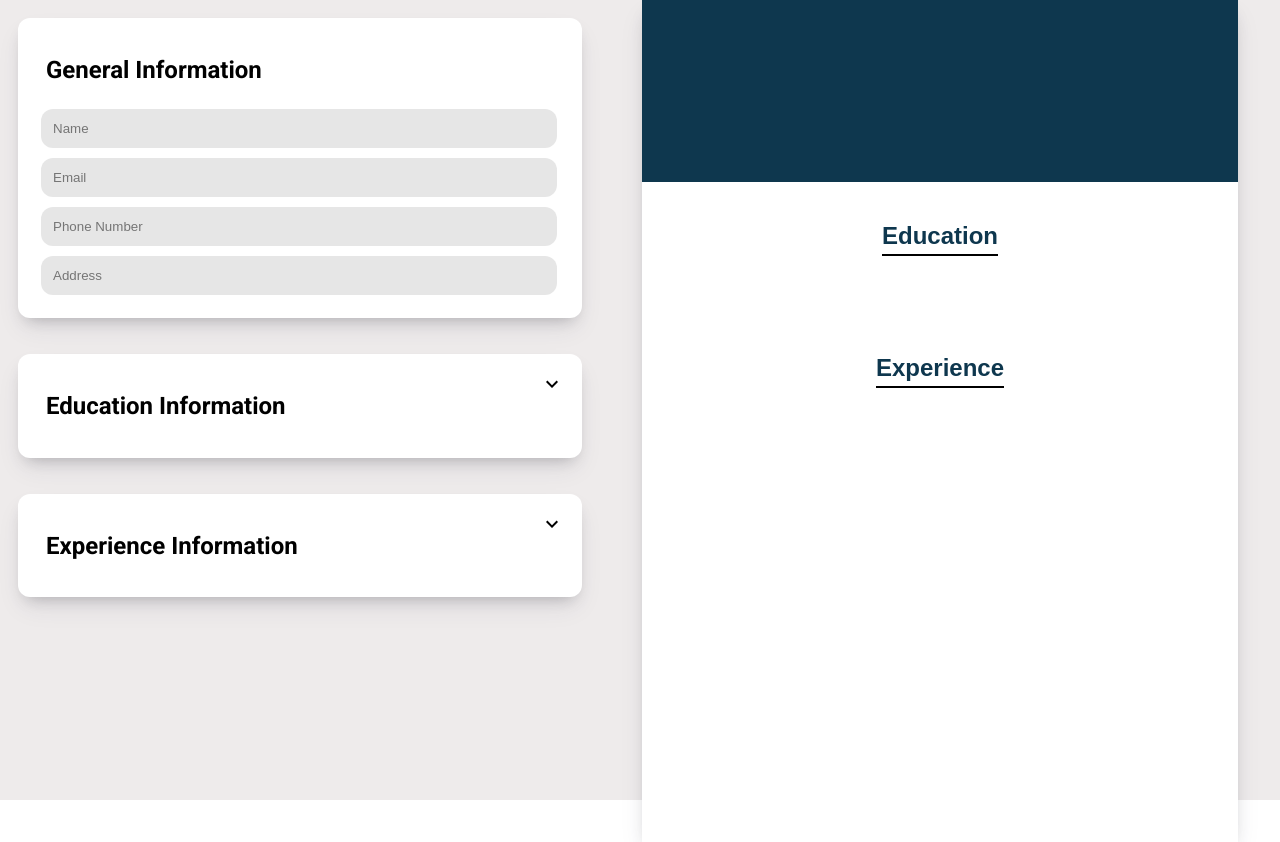
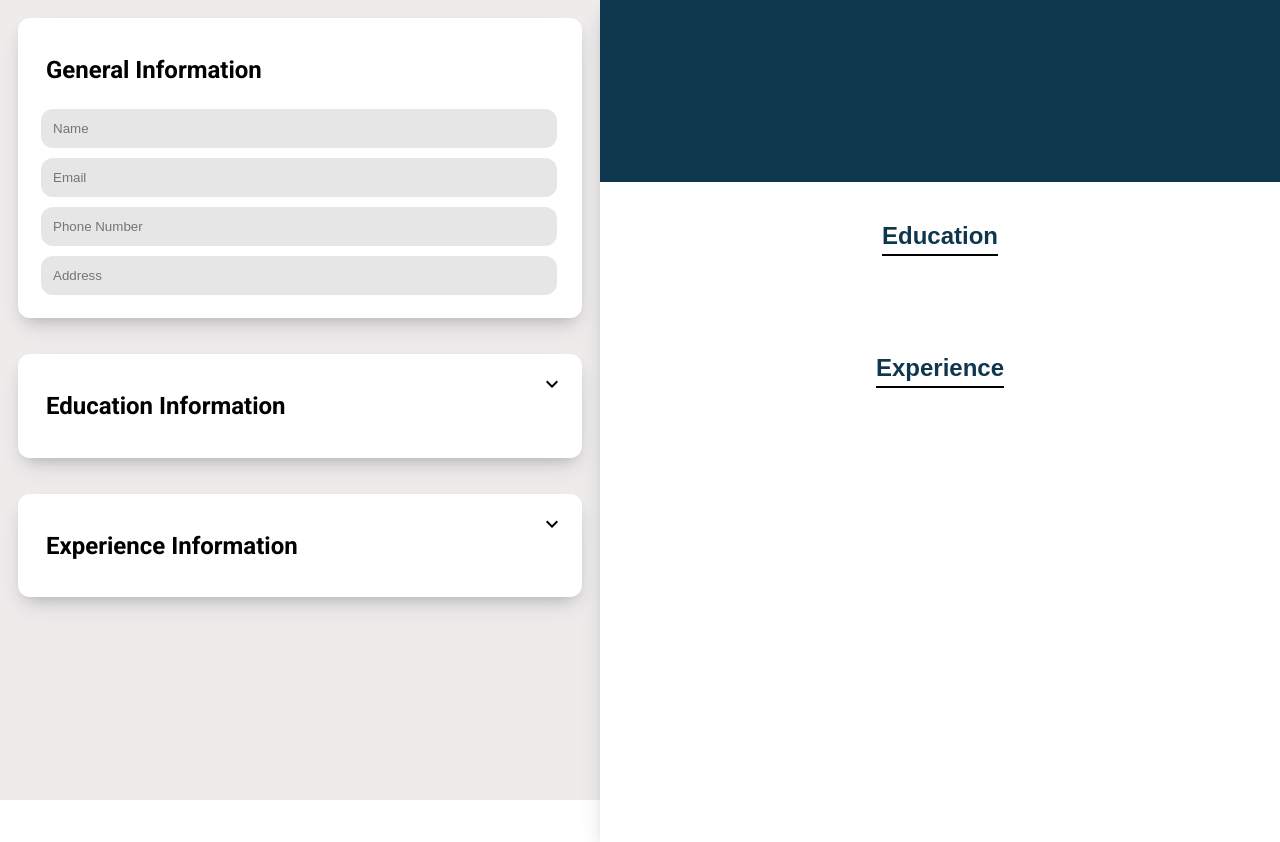
Before and after one commit to ChesterOM/cv-builder, a React (Vite) app: page / in a window 1280 px wide. Built offline with nearby package versions, Linux system fonts and the light colour scheme.

Commit message:
test resizing

```diff
--- a/src/components/styles/Preview.css
+++ b/src/components/styles/Preview.css
@@ -11,7 +11,6 @@
 
 @media (max-width: 1920px) {
     .preview-container {
-        max-width: calc(21cm * 0.75); /* 75% of 21cm */
         max-height: calc(29.7cm * 0.75); /* Adjust height accordingly to maintain aspect ratio */
     }
     /* Further adjust font sizes and other properties as needed */
```
